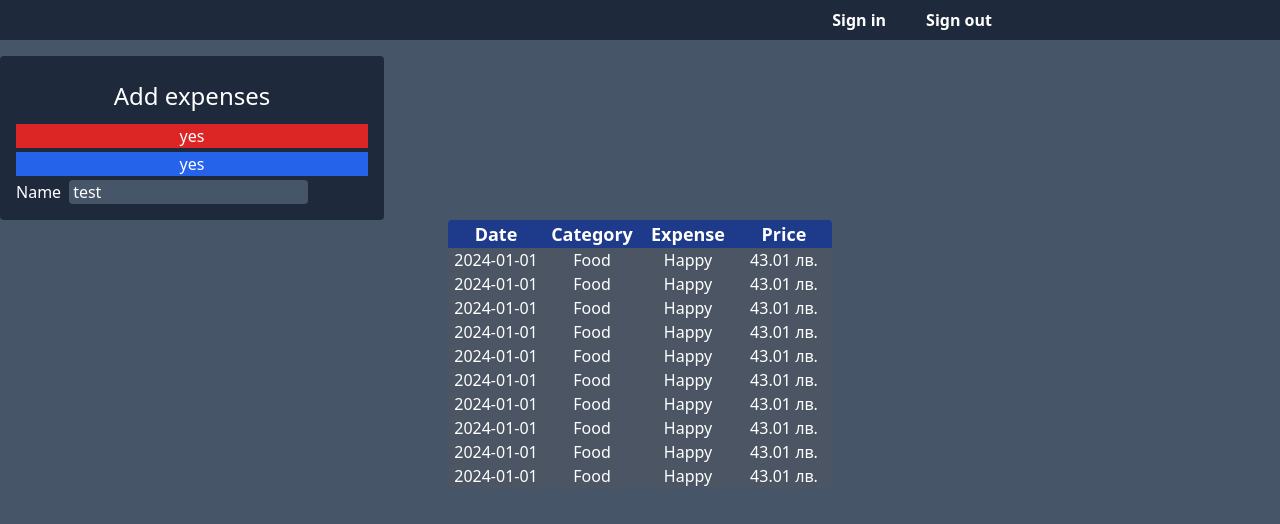
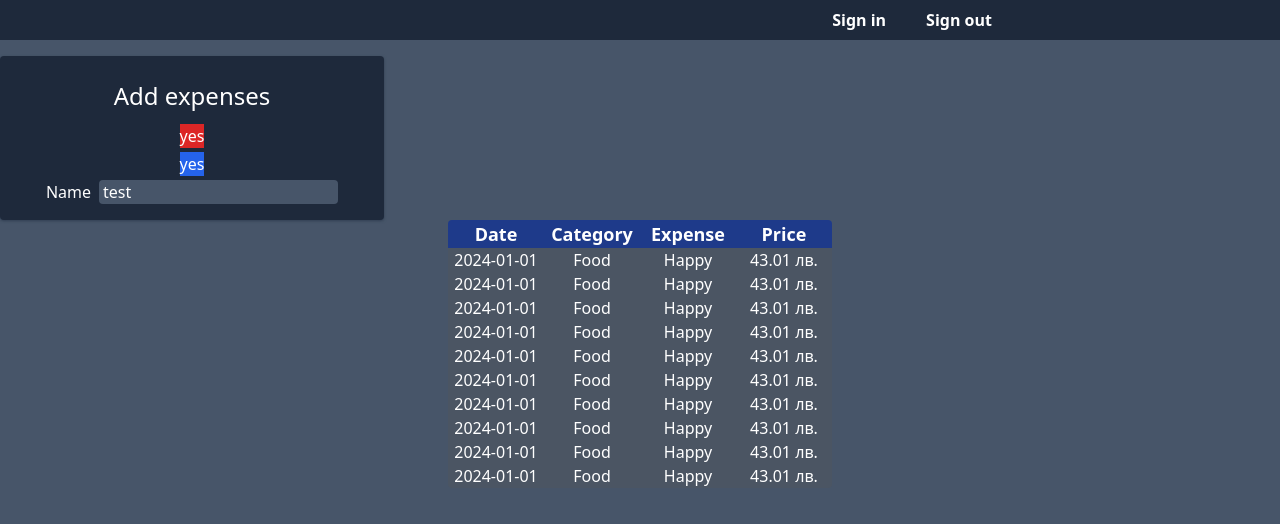
Before and after one commit to lozanov95/expense-tracker, a React (Vite) app in the folder frontend/: page / in a window 1280 px wide. Shown: the top 524 px of the page. Built offline with nearby package versions, Linux system fonts and the light colour scheme.

Commit message:
styled form

```diff
--- a/frontend/src/components/form.tsx
+++ b/frontend/src/components/form.tsx
@@ -13,16 +13,13 @@ export default function Form({ children, className, onSubmit, title, message, er
 
     return (
         <form
-            className={
-                ["w-96 flex flex-col gap-1 bg-slate-800 p-4 rounded", className]
-                    .join(" ")
-                    .trim()
-            }
-            onSubmit={onSubmit}>
+            className="w-96 flex flex-col gap-1 bg-slate-800 p-4 rounded items-center shadow shadow-slate-700"
+            onSubmit={onSubmit}
+        >
             <OptionalMessage message={title} className="text-2xl py-2" />
             <OptionalMessage message={message} className="bg-red-600" />
             <OptionalMessage message={error} className="bg-blue-600" />
-            <div>
+            <div className={className}>
                 {children}
             </div>
         </form>
```
